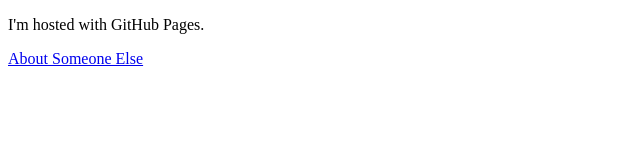
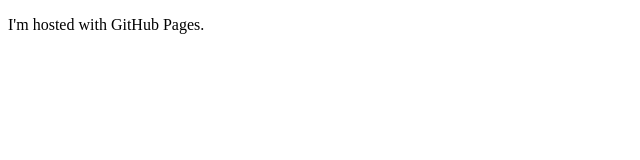
Before and after one commit to SD-SanaZI/SD-SanaZI.github.io, a plain HTML site: page index.html in a window 1280 px wide. Shown: the whole page, without its empty margins (0-640 px from the left). Drawn offline with Linux system fonts and the light colour scheme.

Commit message:
Update index.html

```diff
--- a/index.html
+++ b/index.html
@@ -2,6 +2,5 @@
 <html>
 <body>
   <p>I'm hosted with GitHub Pages.</p>
-  <a rel="author" href="index.html">About Someone Else</a>
 </body>
 </html>
```
